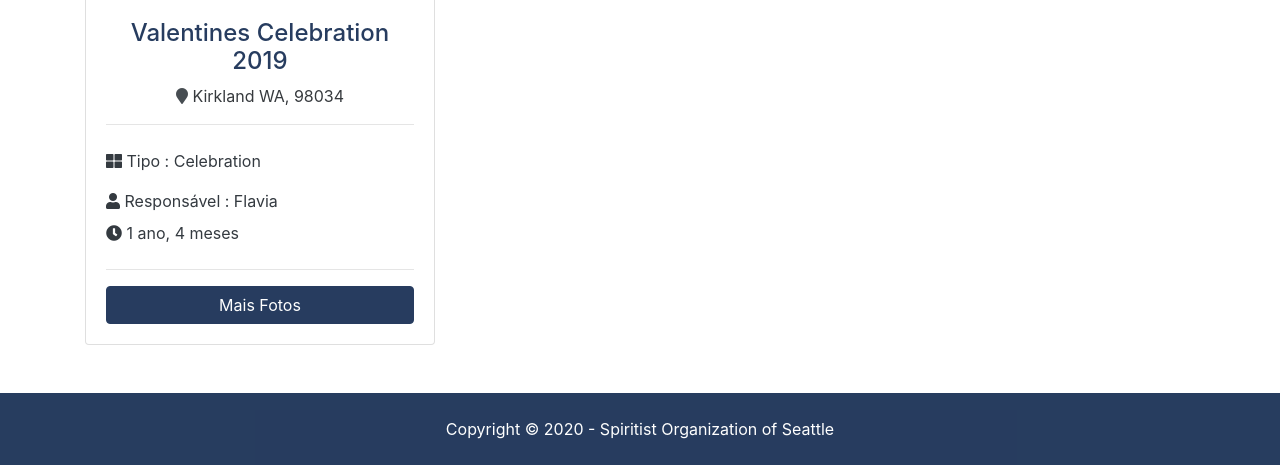
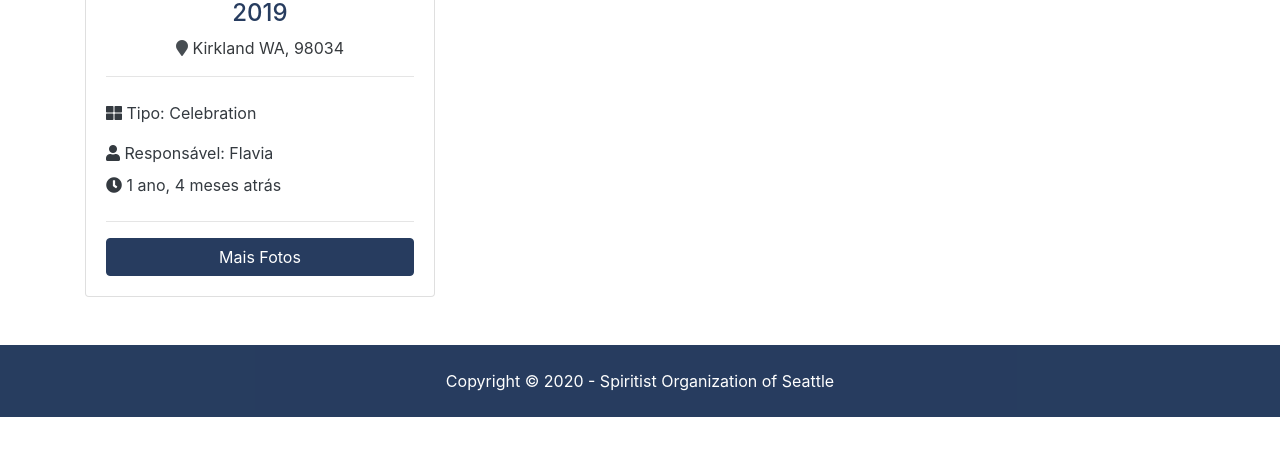
Before and after one commit to leofelipe222/soskardec, a Django app: page /eventos/busca_eventos in a window 1280 px wide. Shown: the part 2131-2596 px from the top of the page. After the commit the page ends 2548 px from the top, so only its background shows below. Run offline with Django 3.2, Linux system fonts and the light colour scheme; data comes from the database, SQL or seed files in the repository; both versions use the stored data as it was after the commit; some libraries are stand-ins or nearby versions.

Commit message:
Fixing Events Search Page Layout

```diff
--- a/soskardec/settings.py
+++ b/soskardec/settings.py
@@ -142,8 +142,8 @@
 # Static files (CSS, JavaScript, Images)
 # https://docs.djangoproject.com/en/3.0/howto/static-files/
 
-# STATIC_ROOT = os.path.join(BASE_DIR, 'static')
-STATIC_ROOT = os.path.join(BASE_DIR, 'staticfiles')
+STATIC_ROOT = os.path.join(BASE_DIR, 'static')
+# STATIC_ROOT = os.path.join(BASE_DIR, 'staticfiles')
 STATIC_URL = '/static/'
 STATICFILES_DIRS = [
     os.path.join(BASE_DIR, 'soskardec/static')
--- a/templates/eventos/busca_eventos.html
+++ b/templates/eventos/busca_eventos.html
@@ -86,11 +86,6 @@
             <div class="col-md-6 col-lg-4 mb-4">
               <div class="card listing-preview">
                 <img class="card-img-top" width="300" height="232" src="{{ evento.photo_main.url }}" alt="">
-                <div class="card-img-overlay">
-                  <!-- <h2>
-                    <span class="badge badge-secondary text-white">{{ listing.price | intcomma }}</span>
-                  </h2> -->
-                </div>
                 <div class="card-body">
                   <div class="listing-heading text-center">
                     <h4 class="text-primary">{{ evento.title }}</h4>
@@ -100,15 +95,15 @@
                   <hr>
                   <div class="row py-2 text-dark">
                     <div class="col-12">
-                      <i class="fas fa-th-large"></i> {% trans "Tipo" %} : {{ evento.event_type }}</div>
+                      <i class="fas fa-th-large"></i> {% trans "Tipo" %}: {{ evento.event_type }}</div>
                   </div>
                   <div class="row py-2 text-dark">
                     <div class="col-12">
-                      <i class="fas fa-user"></i> {% trans "Responsável" %} : {{ evento.volunteer }}</div>
+                      <i class="fas fa-user"></i> {% trans "Responsável" %}: {{ evento.volunteer }}</div>
                   </div>
                   <div class="row text-dark pb-2">
-                    <div class="col-6">
-                      <i class="fas fa-clock"></i> {{ evento.event_date | timesince }}</div>
+                    <div class="col-10">
+                      <i class="fas fa-clock"></i> {{ evento.event_date | timesince }} {% trans "atrás" %}</div>
                   </div>
                   <hr>
                   <a href="{% url 'evento' evento.id %}" class="btn btn-primary btn-block"> {% trans "Mais Fotos" %} </a>
```
Also changed, not shown: db.sqlite3.
